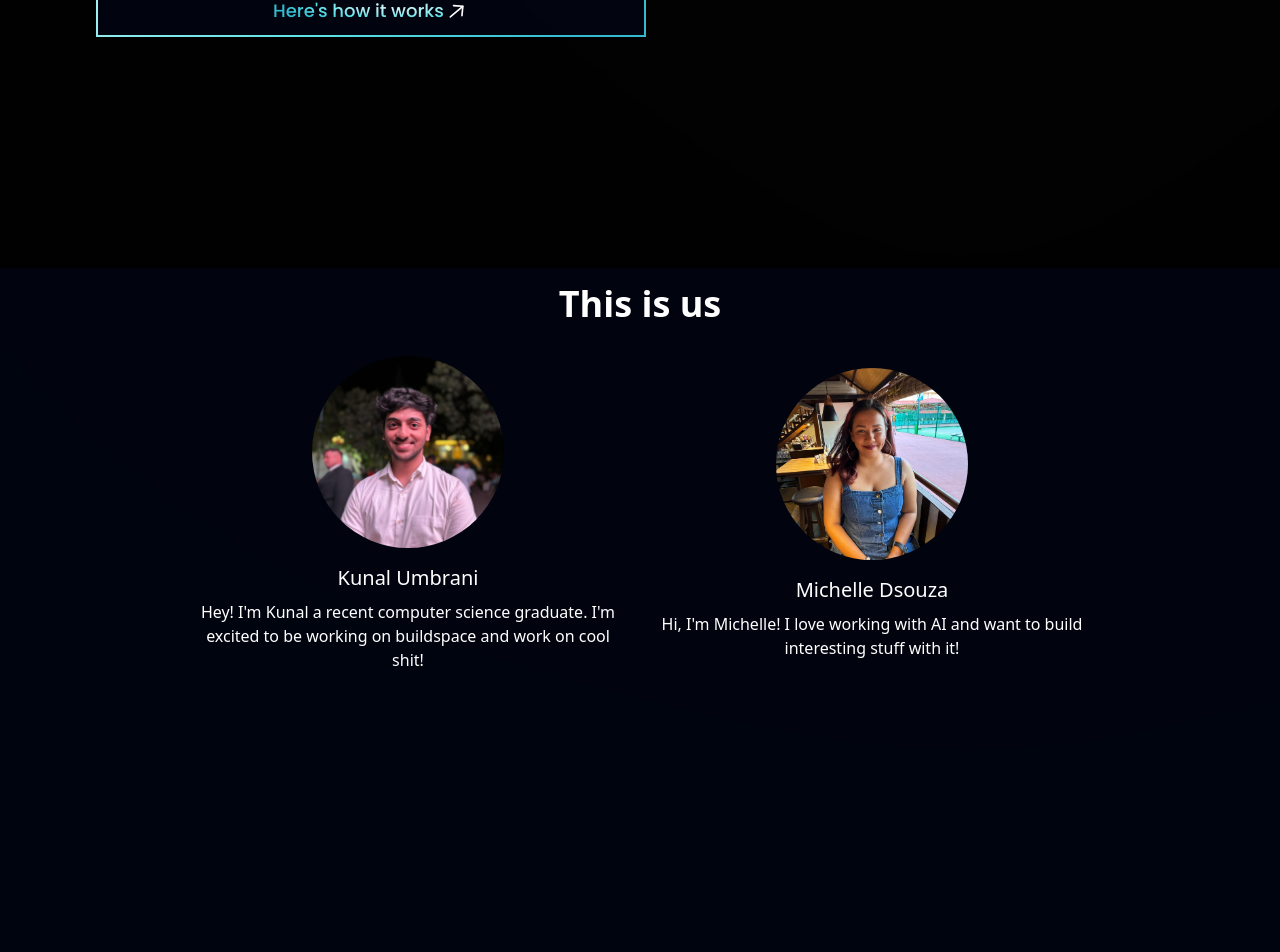
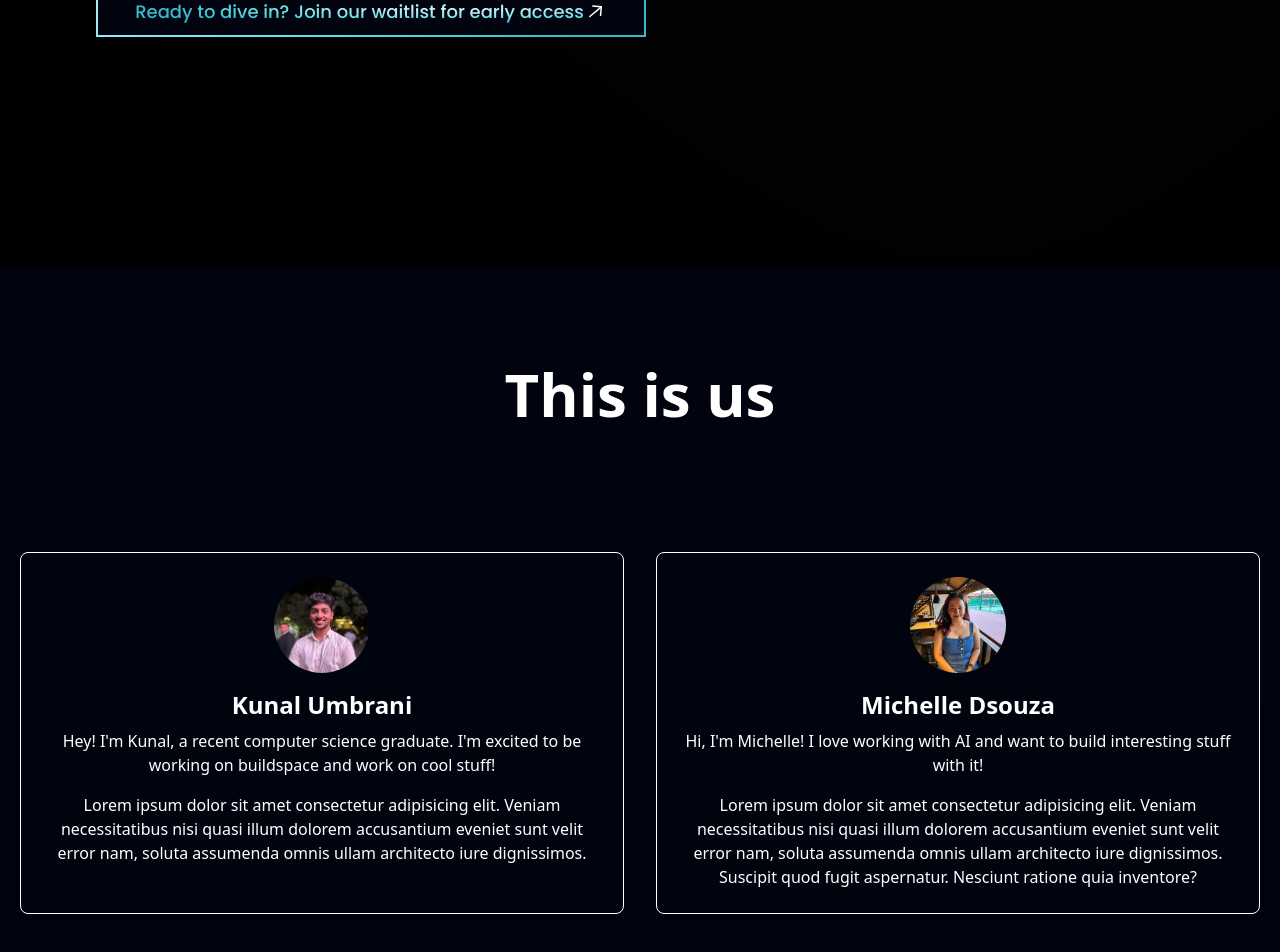
Before and after one commit to Kunaluu/oversight, a React (Vite) app: page / in a window 1280 px wide. Shown: the part 620-1572 px from the top of the page. Built offline with nearby package versions, Linux system fonts and the light colour scheme; no server answers.

Commit message:
changes: 1. modified About us, get started, and index.js files 2. deleted feedbackCard, but it's name and all its contents are in note.txt

```diff
--- a/src/components/About Us.jsx
+++ b/src/components/About Us.jsx
@@ -1,35 +1,88 @@
+// import React from "react";
+// import person1Image from "../assets/kunal.jpg";
+// import person2Image from "../assets/michelle.jpg";
+
+// const AboutUs = () => {
+//   return (
+//     <section id='about'>
+//     <div className="flex flex-col items-center justify-center bg-primary p-4">
+//       <h1 className="text-4xl font-semibold text-white mb-8">This is us</h1>
+//       <div className="flex flex-col md:flex-row items-center justify-center w-full max-w-4xl gap-8">
+//         {/* Person 1 */}
+//         <div className="flex flex-col items-center">
+//           <img
+//             src= {person1Image}
+//             alt="Person 1"
+//             className="w-48 h-48 object-cover rounded-full"
+//           />
+//           <p className="text-xl text-white mt-4">Kunal Umbrani</p>
+//           <p className="text-white mt-2 text-center max-w-md">
+//               Hey! I'm Kunal a recent computer science graduate. I'm excited to be working on buildspace and work on cool shit!
+//             </p>
+//         </div>
+//         {/* Person 2 */}
+//         <div className="flex flex-col items-center">
+//           <img
+//             src= {person2Image}
+//             alt="Person 2"
+//             className="w-48 h-48 object-cover rounded-full"
+//           />
+//           <p className="text-xl text-white mt-4">Michelle Dsouza</p>
+//           <p className="text-white mt-2 text-center max-w-md">
+//             Hi, I'm Michelle! I love working with AI and want to build interesting stuff with it!
+//           </p>
+//         </div>
+//       </div>
+//     </div>
+//     </section>
+//   );
+// };
+
+// export default AboutUs;
+
+
 import React from "react";
 import person1Image from "../assets/kunal.jpg";
 import person2Image from "../assets/michelle.jpg";
 
 const AboutUs = () => {
   return (
-    <section id='about'>
+    <section id="about">
       <div className="flex flex-col items-center justify-center bg-primary p-4">
-      <h1 className="text-4xl font-semibold text-white mb-8">This is us</h1>
-      <div className="flex flex-col md:flex-row items-center justify-center w-full max-w-4xl gap-8">
+        <h1 className="text-6xl font-semibold text-white mt-20 mb-32">This is us</h1>
+        <div className="grid grid-cols-1 md:grid-cols-2 gap-8 w-full max-w-7xl">
           {/* Person 1 */}
-        <div className="flex flex-col items-center">
+          <div
+            className="flex flex-col items-center p-6 rounded-lg shadow-md bg-transparent border border-white"
+          >
             <img
-            src= {person1Image}
-            alt="Person 1"
-            className="w-48 h-48 object-cover rounded-full"
+              src={person1Image}
+              alt="Kunal Umbrani"
+              className="w-24 h-24 object-cover rounded-full mb-4"
             />
-          <p className="text-xl text-white mt-4">Kunal Umbrani</p>
-          <p className="text-white mt-2 text-center max-w-md">
-              Hey! I'm Kunal a recent computer science graduate. I'm excited to be working on buildspace and work on cool shit!
+            <h2 className="text-2xl font-semibold text-white">Kunal Umbrani</h2>
+            <p className="text-white mt-2 text-center">
+              Hey! I'm Kunal, a recent computer science graduate. I'm excited to be working on buildspace and work on cool stuff!
+            </p>
+            <p className="text-white mt-4 text-center">
+              Lorem ipsum dolor sit amet consectetur adipisicing elit. Veniam necessitatibus nisi quasi illum dolorem accusantium eveniet sunt velit error nam, soluta assumenda omnis ullam architecto iure dignissimos.
             </p>
           </div>
           {/* Person 2 */}
-        <div className="flex flex-col items-center">
+          <div
+            className="flex flex-col items-center p-6 rounded-lg shadow-md bg-transparent border border-white"
+          >
             <img
-            src= {person2Image}
-            alt="Person 2"
-            className="w-48 h-48 object-cover rounded-full"
+              src={person2Image}
+              alt="Michelle Dsouza"
+              className="w-24 h-24 object-cover rounded-full mb-4"
             />
-          <p className="text-xl text-white mt-4">Michelle Dsouza</p>
-          <p className="text-white mt-2 text-center max-w-md">
+            <h2 className="text-2xl font-semibold text-white">Michelle Dsouza</h2>
+            <p className="text-white mt-2 text-center">
               Hi, I'm Michelle! I love working with AI and want to build interesting stuff with it!
+            </p>
+            <p className="text-white mt-4 text-center">
+              Lorem ipsum dolor sit amet consectetur adipisicing elit. Veniam necessitatibus nisi quasi illum dolorem accusantium eveniet sunt velit error nam, soluta assumenda omnis ullam architecto iure dignissimos. Suscipit quod fugit aspernatur. Nesciunt ratione quia inventore?
             </p>
           </div>
         </div>
--- a/src/components/FeedbackCard.jsx
+++ /dev/null
@@ -1,25 +0,0 @@
-import { quotes } from "../assets";
-
-const FeedbackCard = ({ content, name, title, img }) => (
-  <div className="flex justify-between flex-col px-10 py-12 rounded-[20px]  max-w-[370px] md:mr-10 sm:mr-5 mr-0 my-5 feedback-card">
-    <img src={quotes} alt="double_quotes" className="w-[42.6px] h-[27.6px] object-contain" />
-    <p className="font-poppins font-normal text-[18px] leading-[32.4px] text-white my-10">
-      {content}
-    </p>
-
-    <div className="flex flex-row">
-      <img src={img} alt={name} className="w-[48px] h-[48px] rounded-full" />
-      <div className="flex flex-col ml-4">
-        <h4 className="font-poppins font-semibold text-[20px] leading-[32px] text-white">
-          {name}
-        </h4>
-        <p className="font-poppins font-normal text-[16px] leading-[24px] text-dimWhite">
-          {title}
-        </p>
-      </div>
-    </div>
-  </div>
-);
-
-
-export default FeedbackCard;
--- a/src/components/GetStarted.jsx
+++ b/src/components/GetStarted.jsx
@@ -17,9 +17,9 @@ const GetStarted = () => {
       <div className={`${styles.flexCenter} flex-col bg-primary w-full h-full`}>
         <div className={`${styles.flexStart} flex-row`}>
           <p className="font-poppins font-medium text-[18px] leading-[23.4px]">
-            <span className="text-gradient">Here's how it works </span>
+            <span className="text-gradient">Ready to dive in? Join our waitlist for early access </span>
           </p>
-          <img src={arrowUp} alt="arrow-up" className="w-[25px] h-[25px] object-contain" />
+          <img src={arrowUp} alt="arrow-up" className="w-[23px] h-[23px] object-contain" />
         </div>
 
         {/* <p className="font-poppins font-medium text-[18px] leading-[23.4px]">
--- a/src/constants/index.js
+++ b/src/constants/index.js
@@ -7,11 +7,11 @@ export const navLinks = [
   },
   {
     id: "about",
-    title: "About Us",
+    title: "About us",
   },
   {
     id: "demo",
-    title: "Demo",
+    title: "What & How",
   },
   {
     id: "contact",
```
Also changed, not shown: note.txt. Lines whose indentation alone changed are shown as unchanged.
